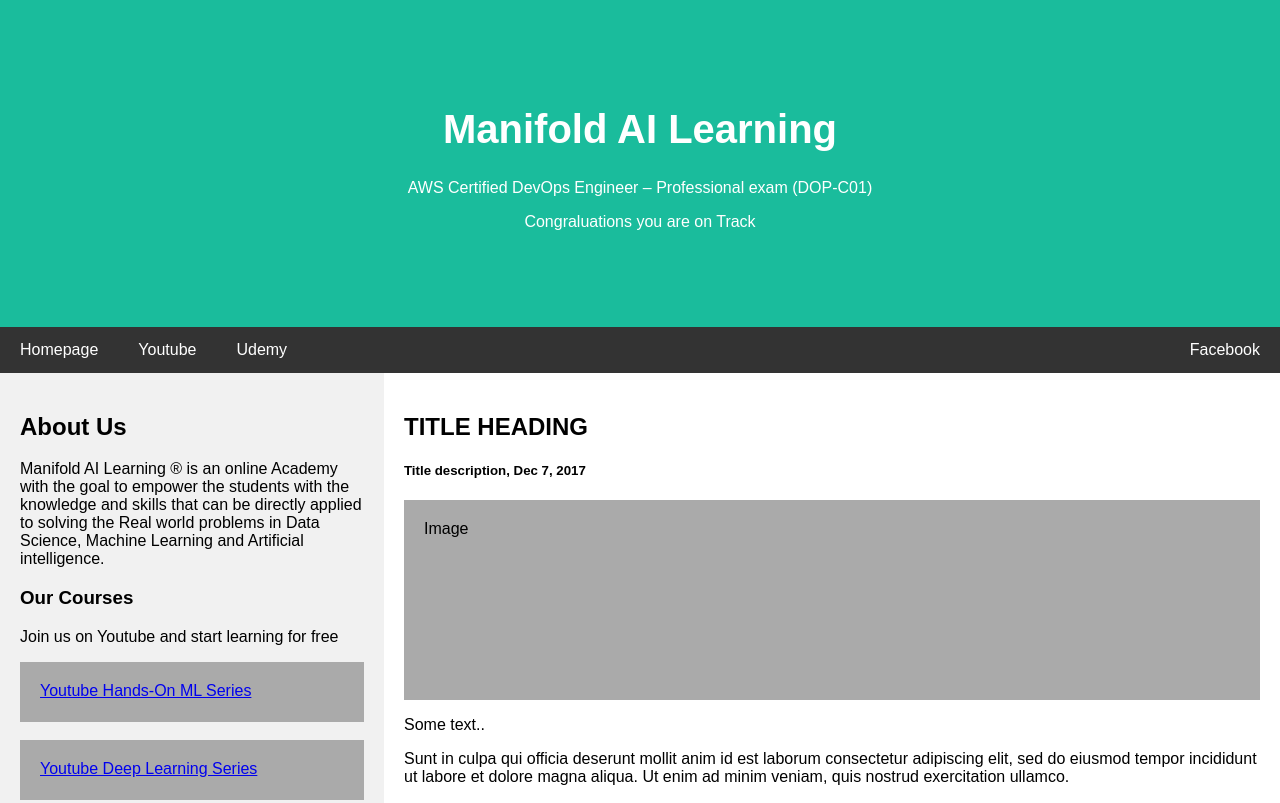
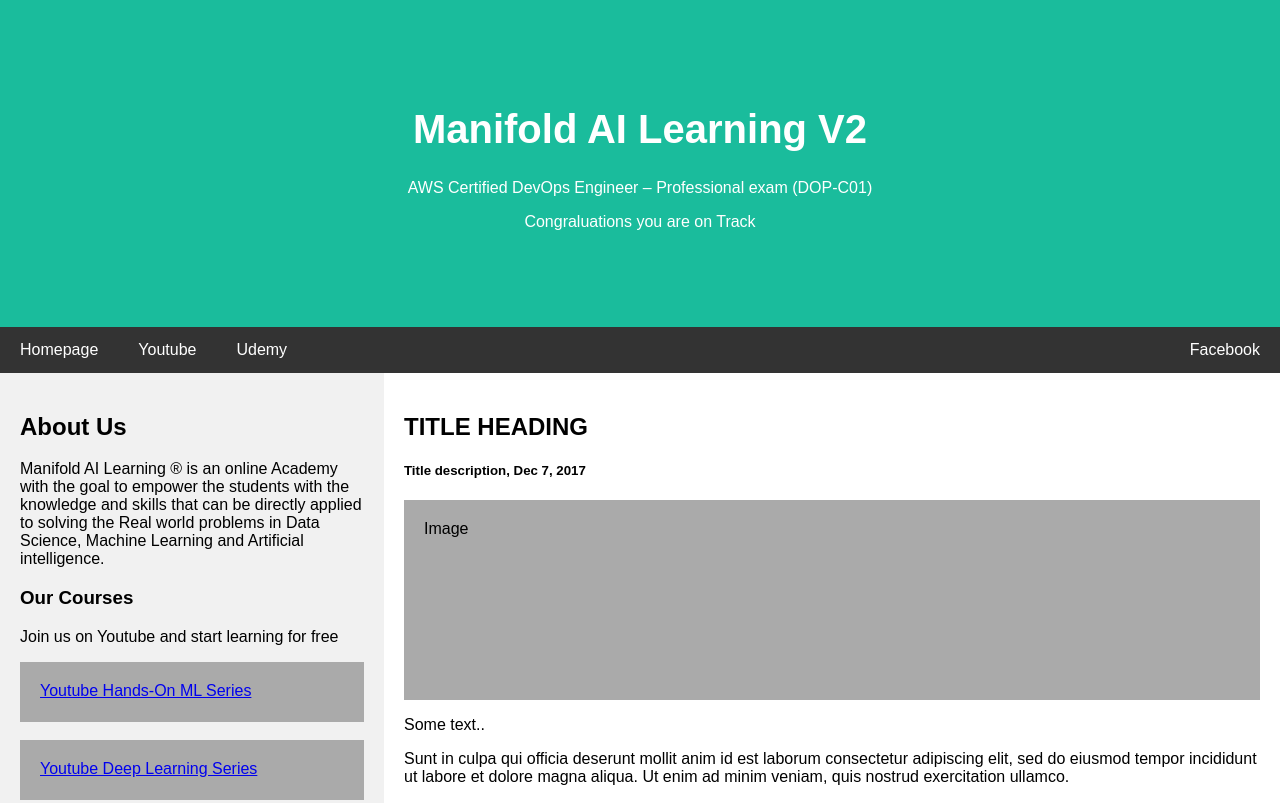
Before and after one commit to oogu2020/codepipeline, a plain HTML site: page index.html in a window 1280 px wide. Shown: the top 803 px of the page. Drawn offline with Linux system fonts and the light colour scheme.

Commit message:
Update index.html

```diff
--- a/index.html
+++ b/index.html
@@ -113,7 +113,7 @@ body {
 <body>
 
 <div class="header">
-  <h1>Manifold AI Learning</h1>
+  <h1>Manifold AI Learning V2</h1>
   <p>AWS Certified DevOps Engineer – Professional exam (DOP-C01)</p>
   <p>Congraluations you are on Track</p>
 </div>
```
